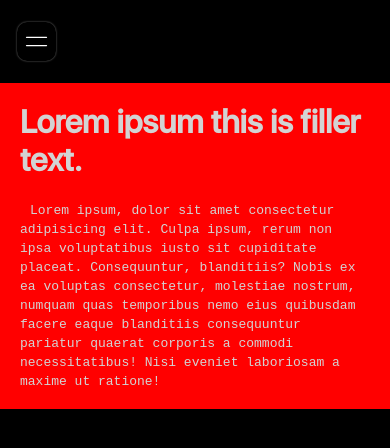
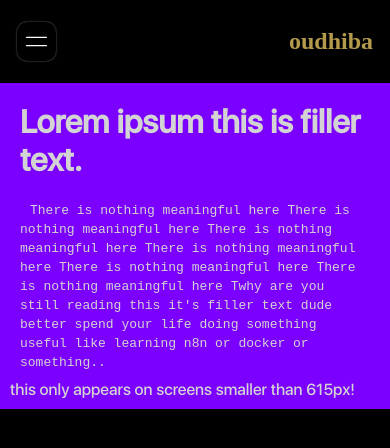
Before and after one commit to ahmdmoadi/oudhiba, a website: page public/main.html in a window 390 px wide. Drawn offline with Linux system fonts and the light colour scheme.

Commit message:
im burnt out

```diff
--- a/mindsorting.txt
+++ b/mindsorting.txt
@@ -48,7 +48,7 @@ get /profile
 PROFILE.html
 -contains a greeting and a logout button POSTing to /logout and on success refreshes the page.
 
-get /info
+get /api/info/:userid
 -work in progress (meant for / and /profile and /user/:userid)
 
 get /user/:userid
--- a/public/css/main.css
+++ b/public/css/main.css
@@ -38,12 +38,41 @@ nav {
     box-shadow: 0 0 4px 0 black inset;
 }
 
+nav a h1 {
+    font-family: Century;
+    color: rgb(180, 155, 75);
+    /* filter: drop-shadow(0 0 2px purple); */
+    margin-right: 10px;
+}
+
+nav * {
+    user-select: none;
+}
+
+@media (min-width: 615px) {
+    nav {
+        background: orange;
+    }
+}
 @media (max-width: 615px) {
     nav {
         padding: 7px;
     }
     nav ul {
         display: none;
+    }
+    nav .navtopwrap {
+        display: flex;
+        align-items: center;
+        justify-content: space-between;
+    }
+    nav h1 {
+        display: inline-block;
+        /* position: absolute;
+        left: 50%;
+        top: 50%;
+        transform: translate(-50%, -50%);
+        font-size: 1.5rem; */
     }
     nav.show {
         position: fixed;
@@ -54,6 +83,10 @@ nav {
         top: 0;
         left: 0;
         z-index: 100;
+    }
+    nav.show h1 {
+        /* top: 27px;
+        transform: translate(-50%, 0); */
     }
     nav.show ul {
         display: block;
@@ -70,7 +103,7 @@ nav {
         border-radius: 7px;
         box-shadow: 0 0 4px 1px #5050707f inset;
     }
-    li a:hover {
+    li a:hover, li a:active {
         box-shadow: 0 0 5px 1px #505070ff inset;
         background: #2020207f;
     }
@@ -92,10 +125,14 @@ nav {
         stroke-linecap: round;
     }
     main {
-        background: red;
+        background: #7b00ff;
         padding: 10px 10px;
     }
     main * {
         padding: 10px;
     }
+    main::after {
+        display: inline-block;
+        content: 'this only appears on screens smaller than 615px!';
+    }
 }
--- a/public/main.html
+++ b/public/main.html
@@ -11,12 +11,17 @@
 <body>
     <nav>
         <input type="checkbox" id="nt">
+        <div class="navtopwrap">
             <label for="nt" id="ntl">
                 <svg viewBox="0,0,100,100" width="25" height="25">
                     <line x1="20" y1="20" x2="80" y2="80" stroke="white" stroke-width="5" stroke-linecap="round"></line>
                     <line x1="80" y1="20" x2="20" y2="80" stroke="white" stroke-width="5" stroke-linecap="round"></line>
                 </svg>
             </label>
+            <a href="/">
+                <h1>oudhiba</h1>
+            </a>
+        </div>
         <ul>
             <li><a href="/">Home</a></li>
             <li><a href="/login">Login</a></li>
@@ -28,7 +33,7 @@
         <h1>Lorem ipsum this is filler text.</h1>
         <p>
             <code>
-                Lorem ipsum, dolor sit amet consectetur adipisicing elit. Culpa ipsum, rerum non ipsa voluptatibus iusto sit cupiditate placeat. Consequuntur, blanditiis? Nobis ex ea voluptas consectetur, molestiae nostrum, numquam quas temporibus nemo eius quibusdam facere eaque blanditiis consequuntur pariatur quaerat corporis a commodi necessitatibus! Nisi eveniet laboriosam a maxime ut ratione!
+                There is nothing meaningful here There is nothing meaningful here There is nothing meaningful here There is nothing meaningful here There is nothing meaningful here There is nothing meaningful here Twhy are you still reading this it's filler text dude better spend your life doing something useful like learning n8n or docker or something..
             </code>
         </p>
         <!-- <h1>
```
Also changed, not shown: app.js (+11 -3 lines), public/login.html (+1 -0 lines), public/register.html (+1 -0 lines). Lines whose indentation alone changed are shown as unchanged.
